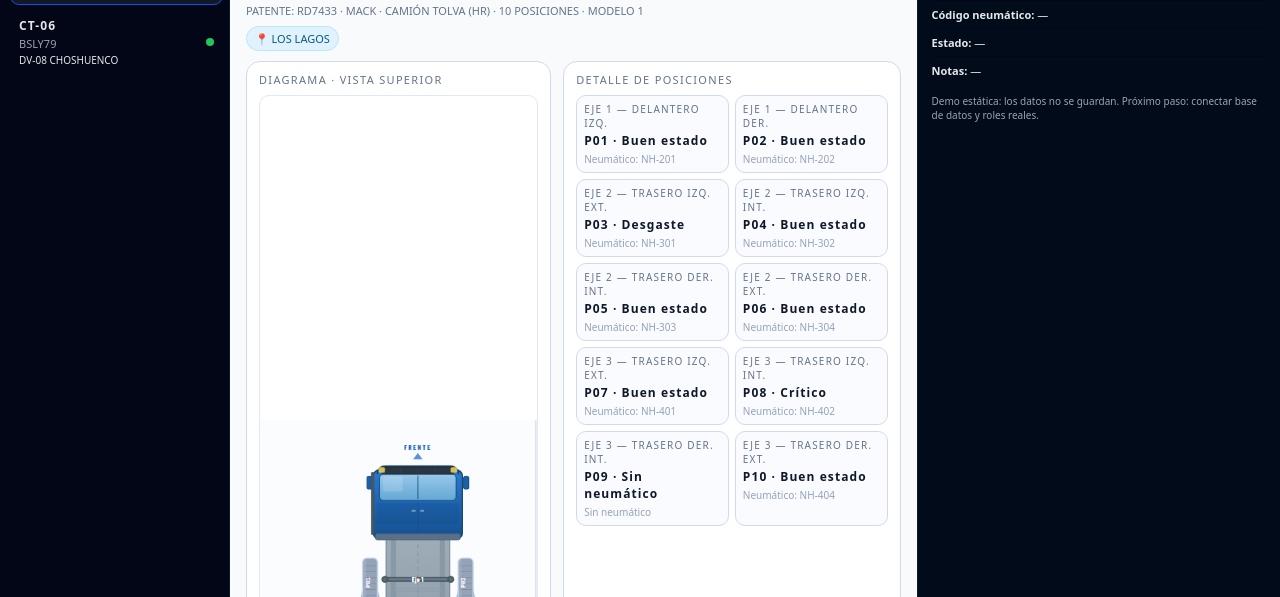
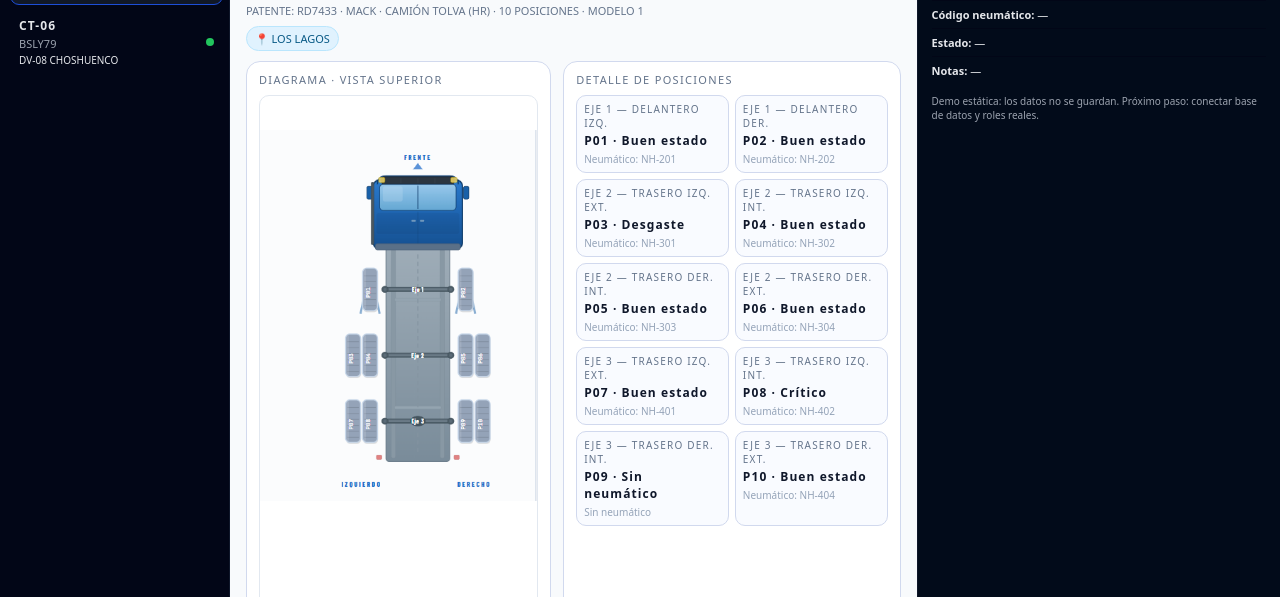
Before and after one commit to lcifuentes-code/control-neumaticos-harcha, a plain HTML site: page panel.html in a window 1280 px wide. Shown: the part 196-793 px from the top of the page. Drawn offline with Linux system fonts and the light colour scheme.

Commit message:
Update panel.html

```diff
--- a/panel.html
+++ b/panel.html
@@ -327,7 +327,7 @@
     }
 
     .diagram-box {
-      height: 1200px;
+      height: 700px;
       display: flex;
       align-items: center;
       justify-content: center;
@@ -346,7 +346,7 @@
       height: 100%;
       object-fit: contain;
       display: block;
-      transform: translateY(-90px);
+      transform: translateY(-130px);
     }
 
     /* Hotspots (ruedas clickeables) */
```
